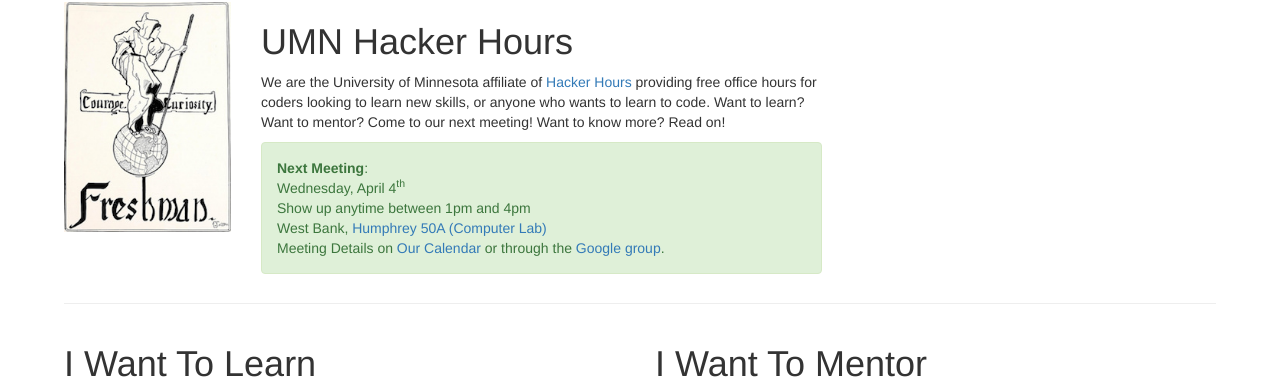
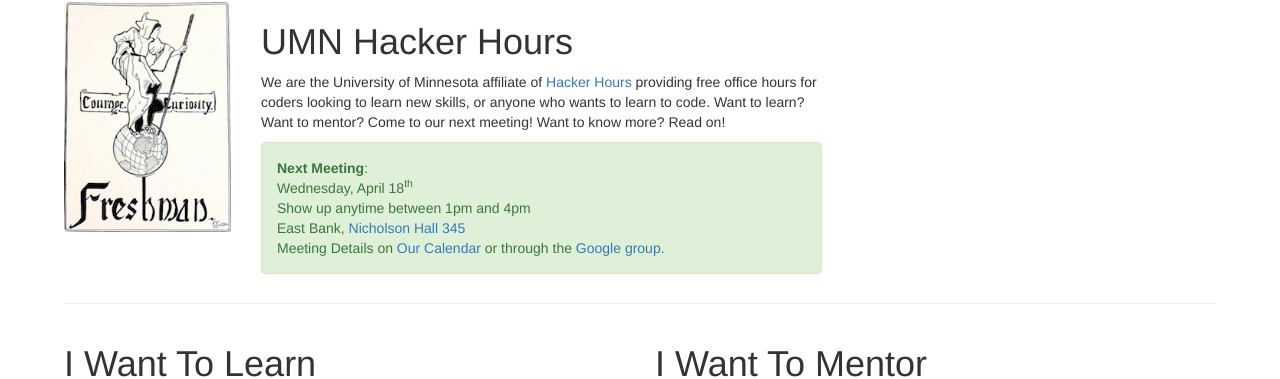
Before and after one commit to umnhackerhours/umnhackerhours.github.io, a Jekyll site: the page built from index.markdown, in a window 1280 px wide. Shown: the part 102-481 px from the top of the page. Built offline with Jekyll 4.4.1, drawn with Linux system fonts in a browser that asks for light colours.

Commit message:
2018-04-18

```diff
--- a/index.markdown
+++ b/index.markdown
@@ -13,13 +13,13 @@ description: Home
       <div class="alert alert-success" role="alert">
         <a class="anchor" id="next_meeting"></a>
         <strong>Next Meeting</strong>:<br />
-        Wednesday, April 4<sup>th</sup><br />
+        Wednesday, April 18<sup>th</sup><br />
         Show up anytime between 1pm and 4pm<br />
         <!-- East Bank, <a href="https://roomsearch.umn.edu/roomsearch/#/rooms/6b2fc4e1-60f0-4d06-adb3-f2c58e314c6c">Nicholson Hall 345</a><br /> -->
         <!-- West Bank, <a href="https://roomsearch.umn.edu/roomsearch/#/rooms/69098659-4825-45b7-96d5-902f6b428017">Humphrey 50A (Computer Lab)</a><br /> -->
         <!-- St. Paul, <a href="https://roomsearch.umn.edu/roomsearch/#/rooms/c0619129-43e2-495e-98e3-5868ea0cc817">Hodson Hall 490</a><br /> -->
 
-        West Bank, <a href="https://roomsearch.umn.edu/roomsearch/#/rooms/69098659-4825-45b7-96d5-902f6b428017">Humphrey 50A (Computer Lab)</a><br />
+        East Bank, <a href="https://roomsearch.umn.edu/roomsearch/#/rooms/6b2fc4e1-60f0-4d06-adb3-f2c58e314c6c">Nicholson Hall 345</a><br />
         Meeting Details on <a href="https://www.google.com/calendar/embed?src=umn.edu_ii9odmho4m63bsq19879mu0iis%40group.calendar.google.com&ctz=America/Chicago">Our Calendar</a> or through the <a href='https://groups.google.com/a/umn.edu/d/hackerhours'>Google group</a>.
       </div>
     </div>
```
